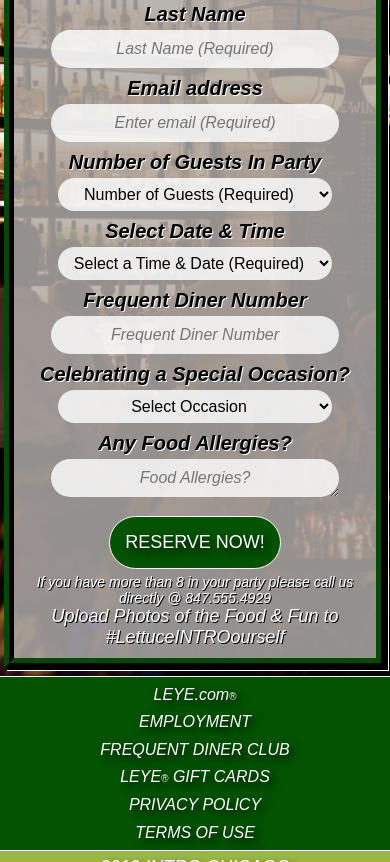
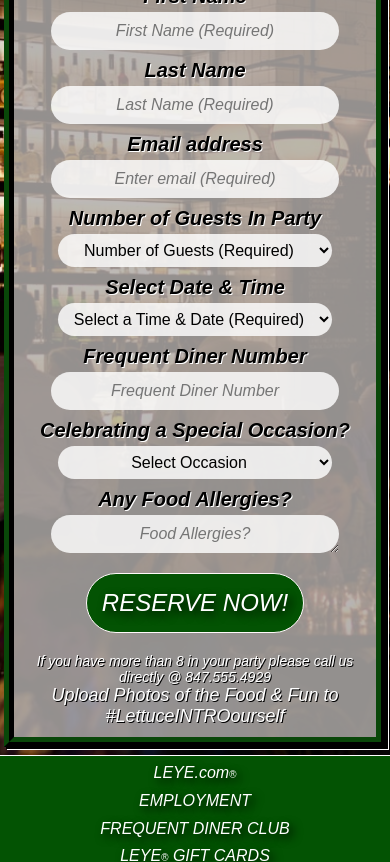
Before and after one commit to CharlesGrogan/intro_chicago, a plain HTML site: page index.html in a window 390 px wide. Shown: the part 1138-2000 px from the top of the page. Drawn offline with nearby package versions, Linux system fonts and the light colour scheme.

Commit message:
final final touches

```diff
--- a/assets/css/xbrowserStyles.css
+++ b/assets/css/xbrowserStyles.css
@@ -6,7 +6,6 @@
 
 html,
 body {
-  /* margin: 10px; */
   -webkit-box-sizing: border-box;
   box-sizing: border-box;
   scroll-behavior: smooth;
@@ -47,17 +46,12 @@ body {
 }
 
 .nav-bar-container {
-  /* overflow: hidden; */
-
   display: -webkit-box;
-
   display: -ms-flexbox;
-
   display: flex;
   background-color: rgb(3, 83, 3);
   border-top: 2px black solid;
   border-bottom: 1px white solid;
-  /* justify-content: space-around; Needed for IE work around `space-evenly` not supported */
   -webkit-box-pack: space-evenly;
   -ms-flex-pack: space-evenly;
   justify-content: space-evenly;
@@ -80,6 +74,8 @@ body {
   border-radius: 10%;
   text-transform: uppercase;
   font-style: italic;
+  font-size: 20px;
+  text-shadow: 2px 2px black;
 }
 
 .nav-bar-container li a:hover {
@@ -88,6 +84,8 @@ body {
   box-shadow: white 1px 1px;
   border-radius: 50px 50px 50px 50px;
   padding: 0.75em;
+  padding-left: 2em;
+  padding-right: 2em;
   text-shadow: black 1px 1px;
 }
 
@@ -140,7 +138,7 @@ body {
   background-color: rgb(3, 83, 3);
   border: snow 1px solid;
   color: white;
-  padding: 22px;
+  padding: 25px;
   text-align: center;
   font-size: 24px;
   font-weight: 200;
@@ -154,11 +152,13 @@ body {
 
 .submitBtn {
   margin: 0.1em;
+  margin: 0.5em;
 }
 
 .buttonDiv {
   margin: 1%;
   padding-top: 2%;
+  padding-bottom: 1em;
 }
 
 .btn:hover,
@@ -274,6 +274,9 @@ h2 {
   text-shadow: 1px 1px red;
 }
 
+#callHelp {
+  padding-top: 1em;
+}
 .footer {
   border-top: 1px white solid;
 }
@@ -521,6 +524,7 @@ h2 {
 
   .submitBtn {
     padding: 15px;
+    margin: 0.25em;
   }
   .footer-top > ul {
     -webkit-box-orient: vertical;
--- a/index.html
+++ b/index.html
@@ -277,7 +277,7 @@
                 type="submit"
                 id="submit"
                 class="submitBtn"
-                style="font-size: 18px; margin:1.5%"
+                style="font-style:italic"
               >
                 RESERVE NOW!
               </button>
```
